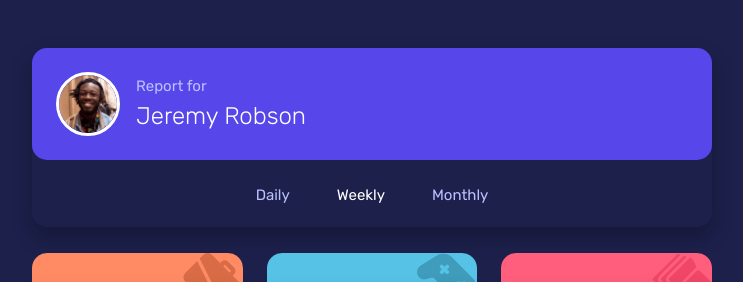
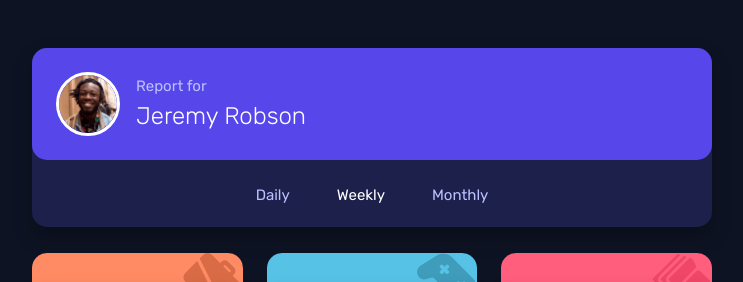
Before and after one commit to AsmaaG87/time-tracking-dashboard, a plain HTML site: page index.html in a window 1280 px wide. Shown: the top 282 px of the page, without its empty margins (268-1011 px from the left). Drawn offline with Linux system fonts and the light colour scheme.

Commit message:
Update index.css

```diff
--- a/resources/css/index.css
+++ b/resources/css/index.css
@@ -11,7 +11,7 @@
         margin : 0;
         padding: 0;
         font-family: "Rubik", sans-serif;
-        background-color: #1C204B;
+        background-color: #0E1323;
     }
 
   /* Mobile Design  */
```
